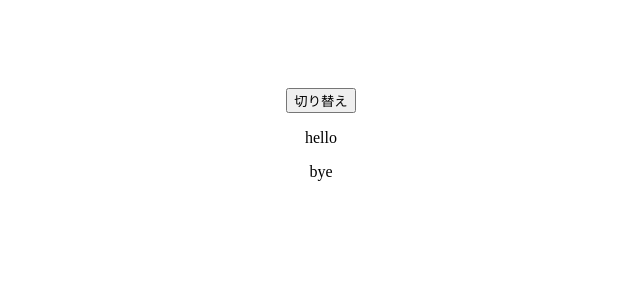
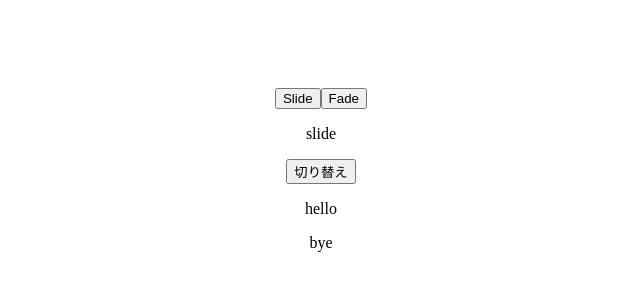
Before and after one commit to kushikushi5969/vuePractice2, a Vue app in the folder vue-practice2/: page / in a window 1280 px wide. Shown: the top 300 px of the page, without its empty margins (319-959 px from the left). Built offline with nearby package versions, Linux system fonts and the light colour scheme.

Commit message:
動的トランジション

```diff
--- a/vue-practice2/src/App.vue
+++ b/vue-practice2/src/App.vue
@@ -1,5 +1,8 @@
 <template>
   <div class="main">
+    <button @click="myAnimation = 'slide'">Slide</button>
+    <button @click="myAnimation = 'fade'">Fade</button>
+    <p>{{ myAnimation}}</p>
     <button @click="show = !show">切り替え</button>
     <transition
       enter-active-class="animate__animated animate__bounce"
@@ -9,8 +12,7 @@
       <p v-if="show">hello</p>
     </transition>
     <transition
-      name="slide"
-      type="animation"
+      :name="myAnimation"
       appear
     >
       <p v-if="show">bye</p>
@@ -24,7 +26,8 @@
 export default {
   data() {
     return {
-      show: true
+      show: true,
+      myAnimation: 'slide'
     }
   }
 
@@ -38,7 +41,7 @@
 }
 .fade-enter-active {
   /* 現れる時のトランジションの状態 */
-  transition: opacity 5s;
+  transition: opacity 0.5s;
 }
 .fade-enter-to {
   /* 現れる時の最後の状態 */
@@ -50,7 +53,7 @@
 }
 .fade-leave-active {
   /* 消える時のトランジションの状態 */
-  transition: opacity 5s;
+  transition: opacity 0.5s;
 }
 .fade-leave-to {
   /* 消える時の最後の状態 */
```
